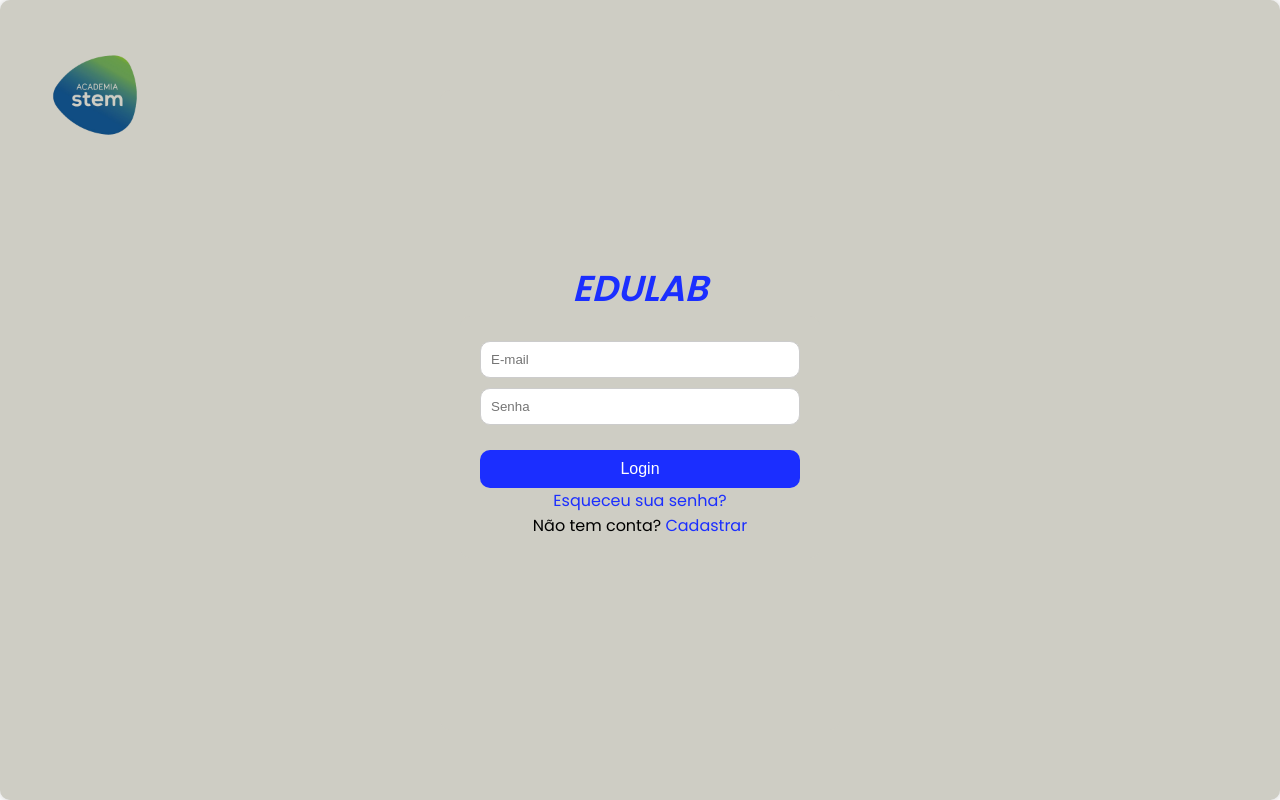
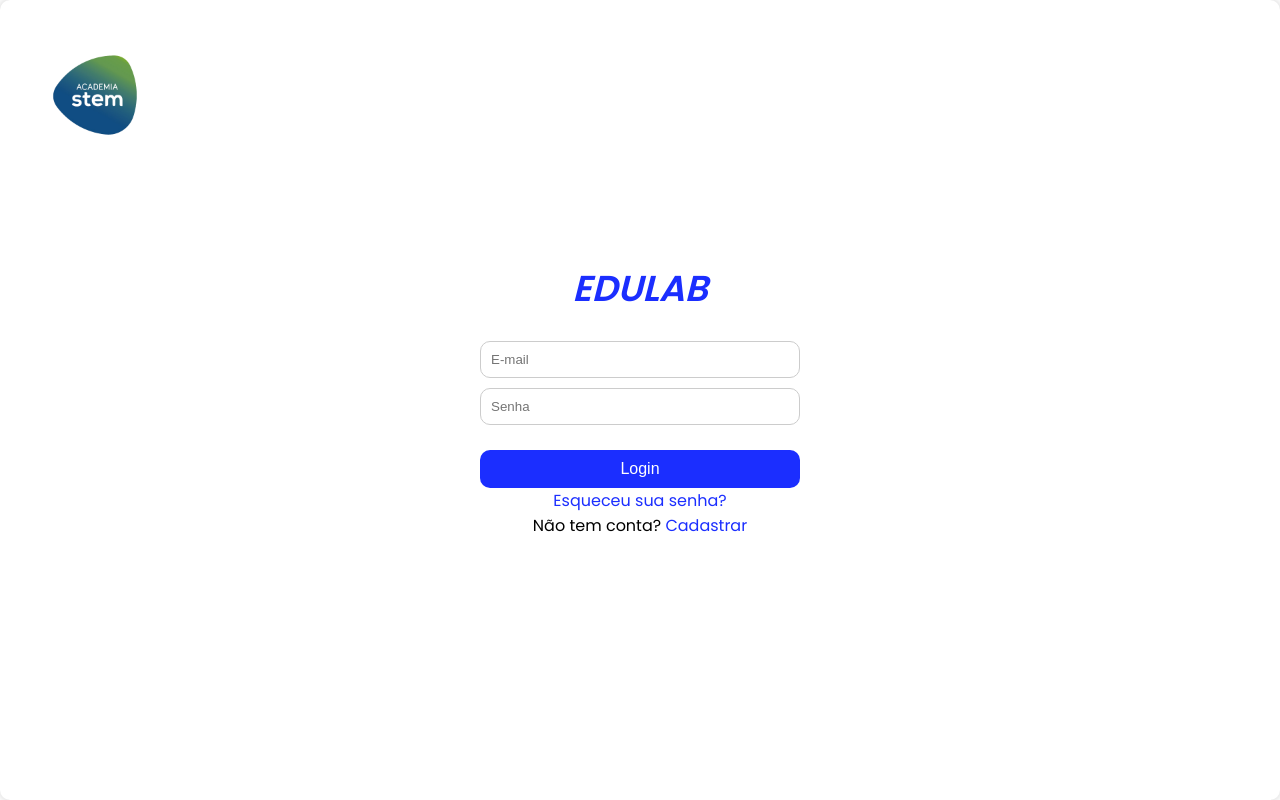
Before and after one commit to ericperinn/Edulab, a React (Create React App) app: page / in a window 1280 px wide. Built offline with nearby package versions, Linux system fonts and the light colour scheme.

Commit message:
fixed errors

```diff
--- a/src/styles/LoginForm.css
+++ b/src/styles/LoginForm.css
@@ -6,8 +6,10 @@
   box-sizing: border-box;
 }
 
+/* Cor de fundo personalizada #cecdc4; */
+
 .login-component {
-  background-color: #cecdc4; /* Cor de fundo personalizada */
+  background-color: #ffffff; /* Cor de fundo personalizada */
   border-radius: 10px;
   padding: 20px;
   box-shadow: 0 0 10px rgba(0, 0, 0, 0.2);
@@ -18,7 +20,7 @@
 }
 
 #form {
-  background-color: #cecdc4;
+  background-color: #ffffff;
   padding: 20px;
   border: 0;
   max-width: 400px;
@@ -26,13 +28,13 @@
   border-radius: 10px;
   text-align: center;
   font-family: 'Poppins', sans-serif;
-  background-color: #cecdc4;
   display: flex;
   flex-direction: column;
   justify-content: center;
   align-items: center;
   height: 80vh;
 }
+
 
 .form {
   display: flex;
--- a/src/styles/NewPass.css
+++ b/src/styles/NewPass.css
@@ -9,10 +9,11 @@
 
 
 #form {
-    background-color: #cecdc4;
+    background-color: #ffffff;
     margin-top: 20px;
     padding: 20px;
     border: 0;
+
 }
 
 
@@ -26,6 +27,7 @@
 form {
     width: 300px;
     margin: 0 auto;
+
 }
 
 input {
--- a/src/styles/RegisterForm.css
+++ b/src/styles/RegisterForm.css
@@ -12,14 +12,14 @@
   align-items: center;
   height: 100vh;
   text-align: center;
-  background-color: #cecdc4;
+  background-color: #ffffff;
 
 }
 
 
 
-form {
-  background-color: #cecdc4;
+.form {
+  background-color: #ffffff;
   padding: 20px;
   border: 0;
   max-width: 400px;
```
